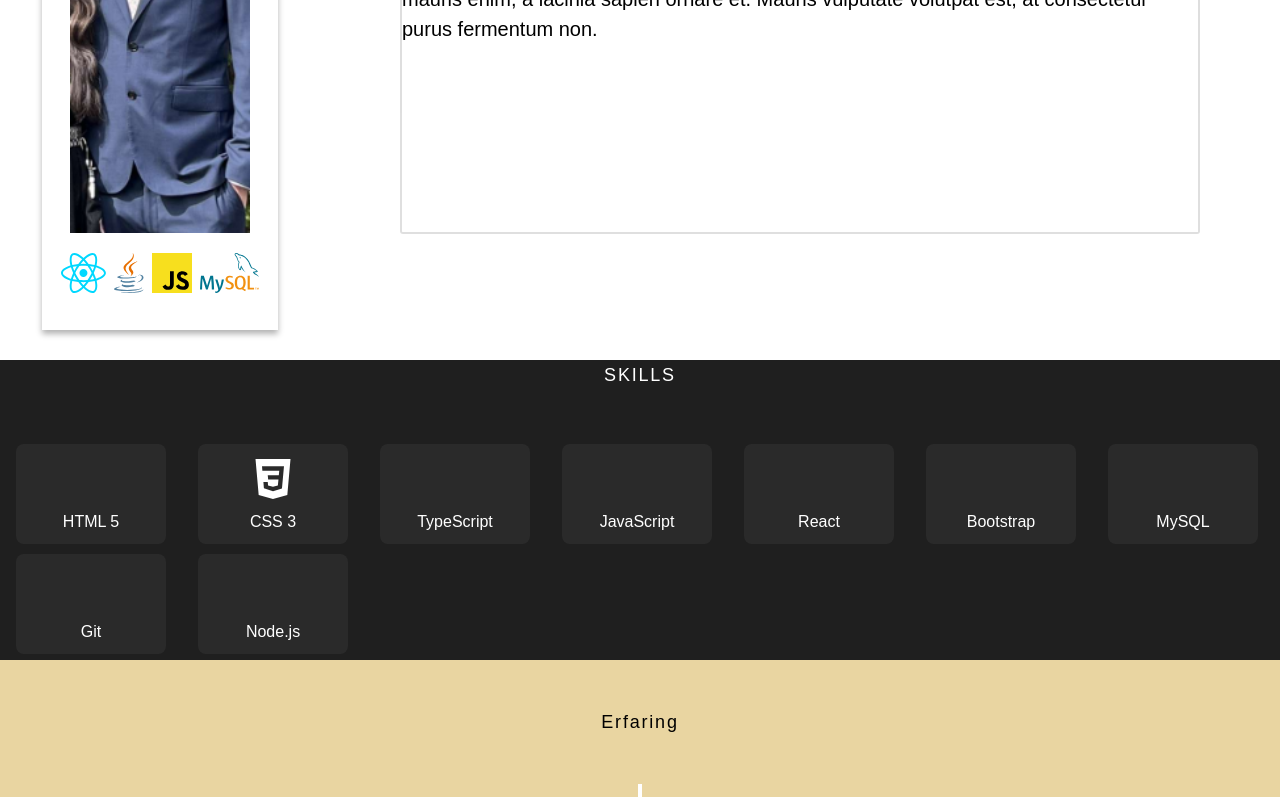
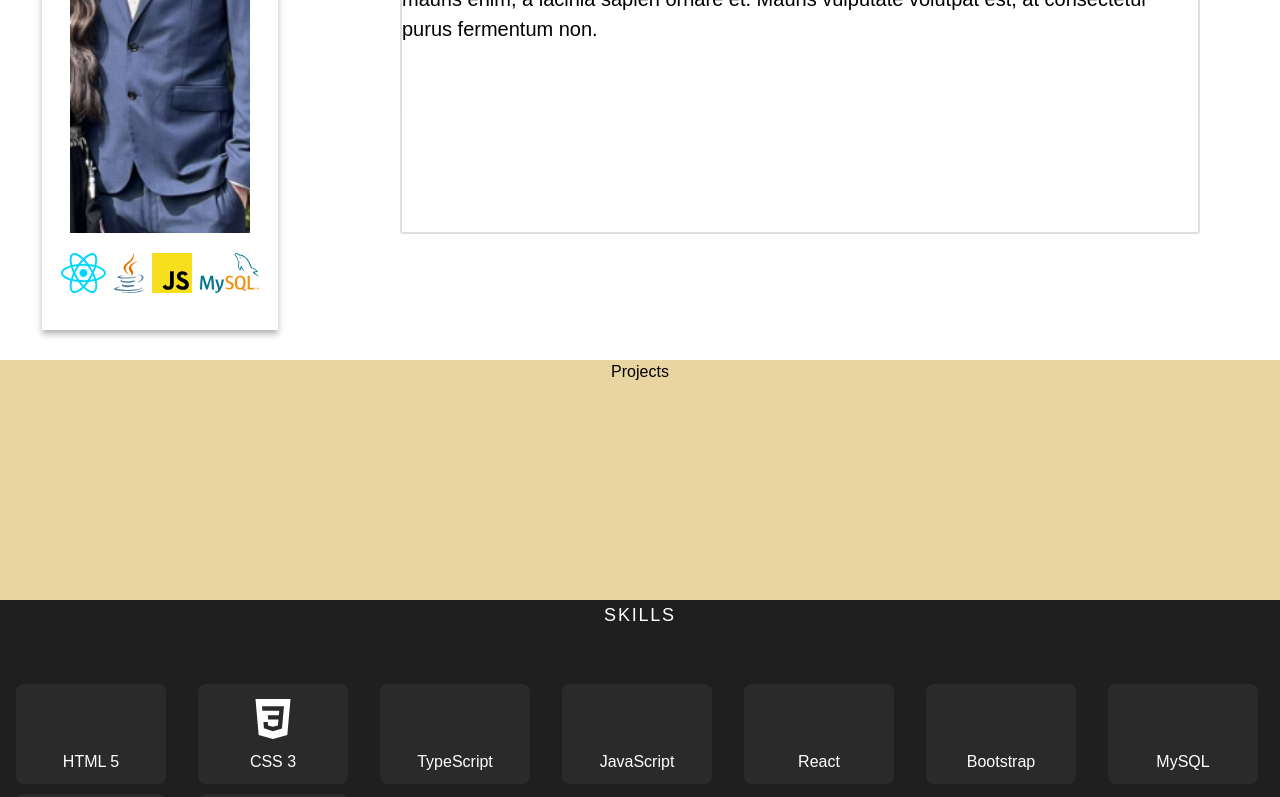
Before and after one commit to MathiasHS/portfolio, a React (Create React App) app: page / in a window 1280 px wide. Shown: the part 1158-1955 px from the top of the page. Built offline with nearby package versions, Linux system fonts and the light colour scheme; some icons are missing.

Commit message:
La til prosjekt seksjon, arbeid for i morgen

```diff
--- a/src/App.js
+++ b/src/App.js
@@ -7,6 +7,7 @@ import Skills from "./components/Skills";
 import "./styles.css";
 import Footer from "./components/Footer";
 import Experience from "./components/Experience";
+import Projects from "./components/Projects";
 
 export default function App() {
   return (
@@ -29,6 +30,7 @@ export default function App() {
         </div>
       </div>
       <About />
+      <Projects />
       <Skills icon="logos:react" height="40" name="React" />
       <Experience />
       <Footer />
--- a/src/components/Projects.js
+++ b/src/components/Projects.js
@@ -1,7 +1,7 @@
-import React from 'react'
+import React from "react";
 
 export default function Projects() {
   return (
-    <div>Projects</div>
-  )
+    <div className="flex h-60 bg-primaryBeige justify-center">Projects</div>
+  );
 }
```
